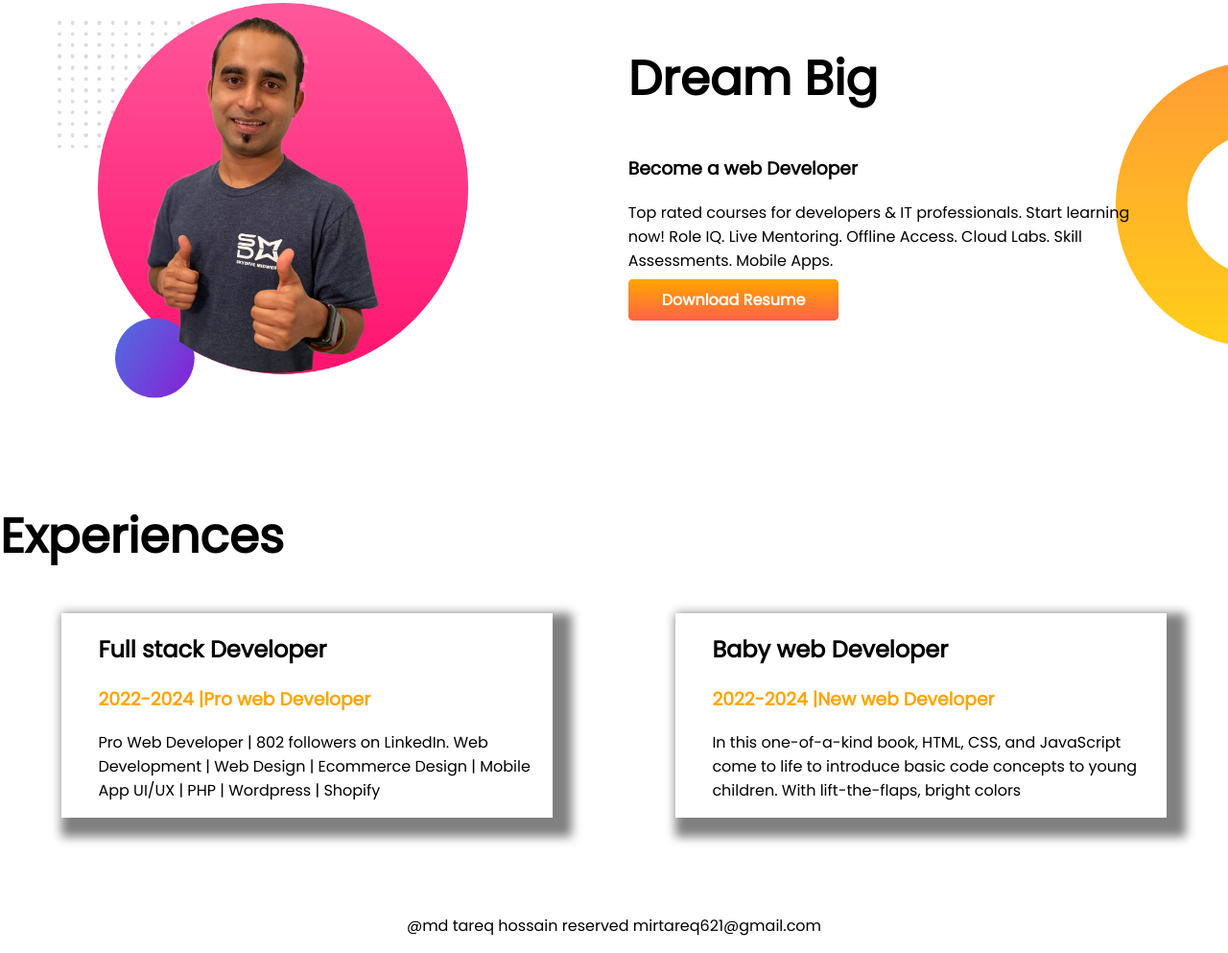
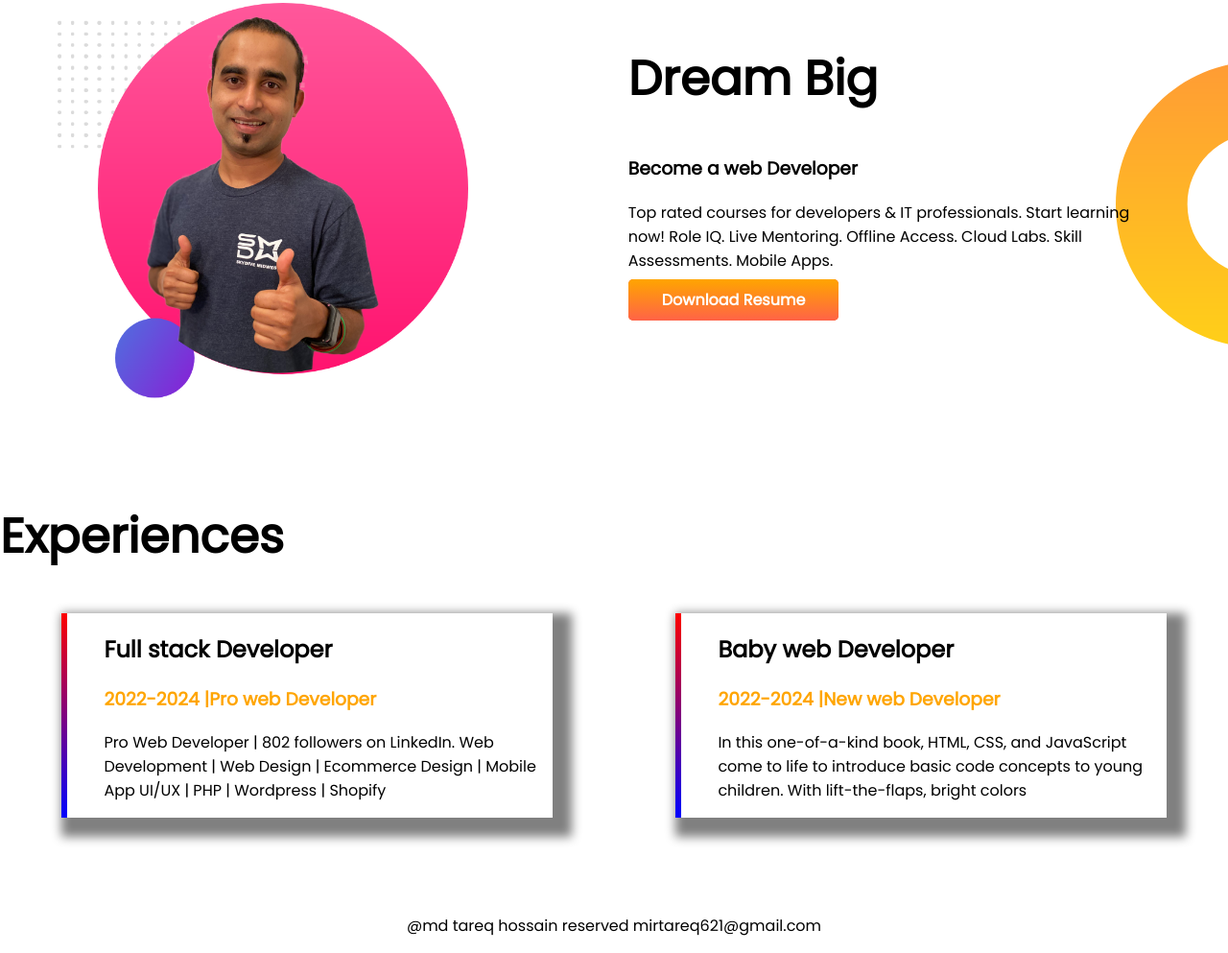
Before and after one commit to tareq621/devloper-.portfolio, a plain HTML site: page index.html in a window 1280 px wide. Shown: the part 561-1554 px from the top of the page at 96% size. Drawn offline with Linux system fonts and the light colour scheme.

Commit message:
last msg

```diff
--- a/index.html
+++ b/index.html
@@ -51,7 +51,7 @@
     <section class="experience-area">
         <h1>Experiences</h1>
         <div class="flexiable-container">
-            <div class="experience-item">
+            <div id="stuck" class="experience-item">
                 <h2>Full stack Developer</h2>
                 <h3 class="orange-color">2022-2024 |Pro web Developer</h3>
                 <p>
@@ -60,7 +60,7 @@
                     App UI/UX | PHP | Wordpress | Shopify
                 </p>
             </div>
-            <div class="experience-item">
+            <div id="baby" class="experience-item">
                 <h2>Baby web Developer</h2>
                 <h3 class="orange-color">2022-2024 |New web Developer</h3>
                 <p>
--- a/style.css
+++ b/style.css
@@ -51,6 +51,19 @@ h1{
     margin-left: 5%;
     padding-left: 3%;
     box-shadow: 10px 10px 10px 10px gray;
+    border-left: 10px solid;
+}
+#stuck{
+    border-left: 6px solid;
+    border-image: linear-gradient(red, blue);
+
+    border-image-slice: 1 ;
+}#baby{
+    border-left: 6px solid;
+    border-image: linear-gradient(red, blue);
+
+    border-image-slice: 1 ;
+
 }
 footer{
     text-align: center;
```
